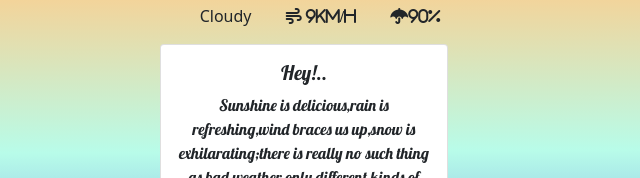
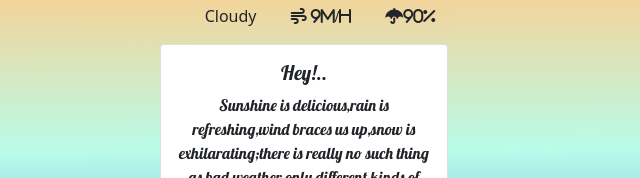
Before and after one commit to MiyyahCodes/weather-app, a plain HTML site: page index.html in a window 1280 px wide. Shown: the part 213-391 px from the top of the page, 351-991 px from the left. Drawn offline with nearby package versions, Linux system fonts and the light colour scheme.

Commit message:
updated wind speed

```diff
--- a/index.html
+++ b/index.html
@@ -63,7 +63,7 @@
         <ul>
           <li><img src="" id="icon" /><span id="description">Cloudy</span></li>
           <li>
-            <i class="fas fa-wind"> <span id="wind-speed">9</span>km/h</i>
+            <i class="fas fa-wind"> <span id="wind-speed">9</span>m/h</i>
           </li>
           <li>
             <i class="fas fa-umbrella"><span id="humidity">90</span>%</i>
```
